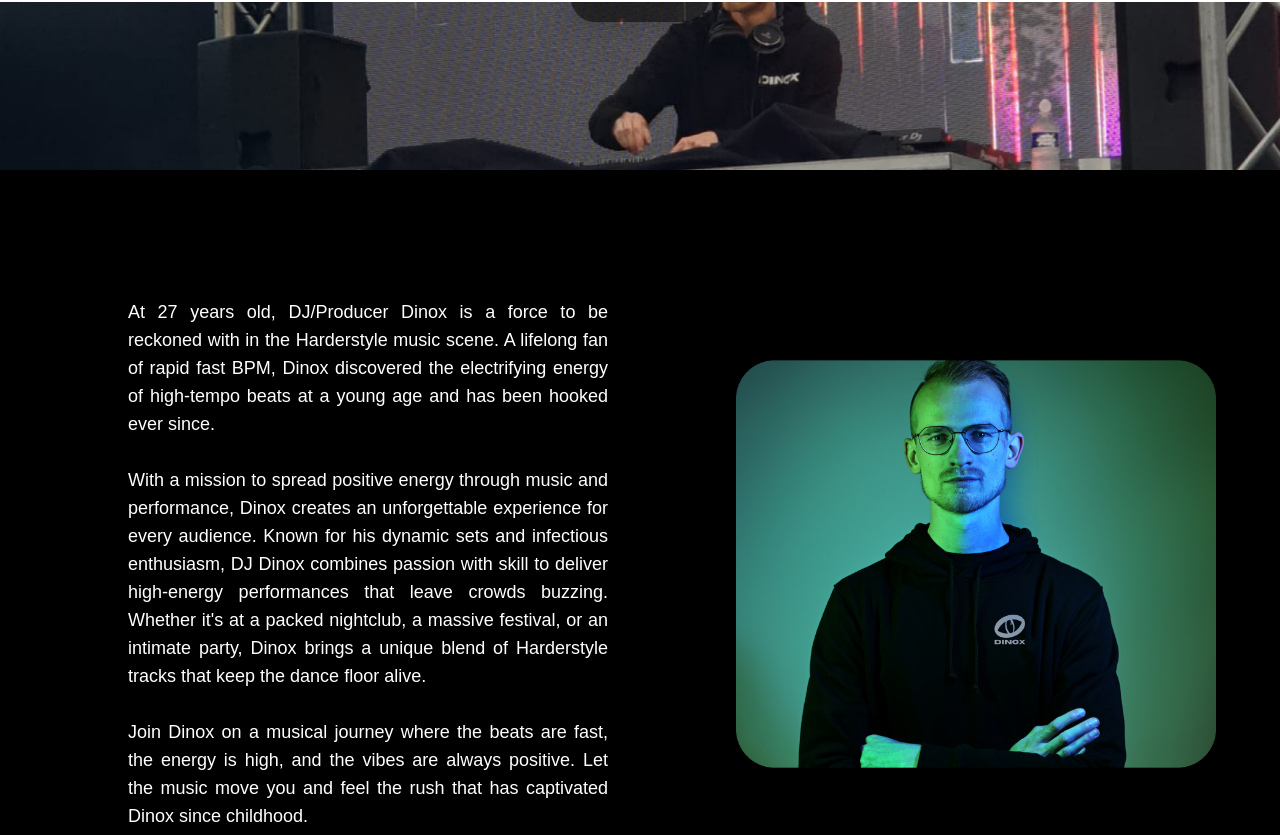
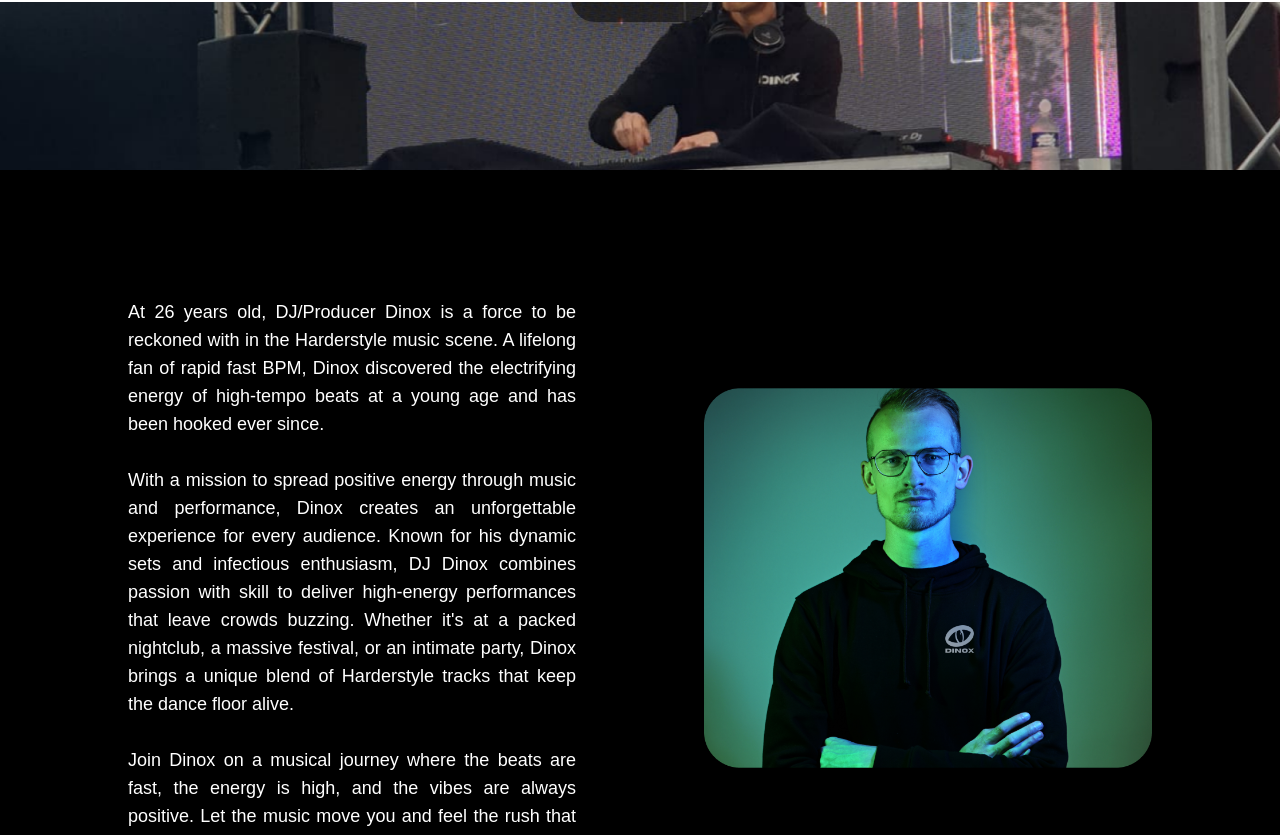
Before and after one commit to ScrambledFox/dinox-website, a Next.js app: page /about in a window 1280 px wide. Shown: the part 798-1633 px from the top of the page. Built offline with nearby package versions, Linux system fonts and the light colour scheme; a web font is replaced by a local one.

Commit message:
Styling fixes across the website & ultrawide support (#4)
* fix: about page styling fix

* feat: dynamic age calculation

* fix: social page styling

* feat: ultrawide support

* fix: typescript declerations for images

```diff
--- a/package.json
+++ b/package.json
@@ -1,6 +1,6 @@
 {
   "name": "dinox-website",
-  "version": "1.0.1",
+  "version": "1.0.2",
   "private": true,
   "scripts": {
     "dev": "next dev",
--- a/src/app/(pages)/about/page.tsx
+++ b/src/app/(pages)/about/page.tsx
@@ -6,6 +6,8 @@ import PromoVideo from '@/components/PromoVideo';
 import SpotifyEmbed from '@/components/Spotify';
 import Subheader from '@/components/Subheader';
 import UnopinionatedAboutBlock from '@/components/UnopinionatedAboutBlock';
+
+import useAge from '@/utils/useAge';
 
 import dinoxFrontImage from '/public/images/dinox-front.png';
 import djImage from '/public/images/dj.png';
@@ -20,6 +22,8 @@ export const metadata: Metadata = {
 };
 
 export default function AboutPage() {
+  const dinoxAge = useAge(new Date('1997-09-28'));
+
   return (
     <main className='flex flex-col justify-center items-center'>
       <div className='max-w-[1000px] mb-16 mx-2'>
@@ -34,12 +38,13 @@ export default function AboutPage() {
           title='BIO'
           coverImage={workingImage}
           textImage={dinoxFrontImage}
+          priority
         >
           <p>
-            At 27 years old, DJ/Producer Dinox is a force to be reckoned with in
-            the Harderstyle music scene. A lifelong fan of rapid fast BPM, Dinox
-            discovered the electrifying energy of high-tempo beats at a young
-            age and has been hooked ever since.
+            At {dinoxAge} years old, DJ/Producer Dinox is a force to be reckoned
+            with in the Harderstyle music scene. A lifelong fan of rapid fast
+            BPM, Dinox discovered the electrifying energy of high-tempo beats at
+            a young age and has been hooked ever since.
           </p>
           <br />
           <p>
--- a/src/app/(pages)/socials/page.tsx
+++ b/src/app/(pages)/socials/page.tsx
@@ -1,4 +1,4 @@
-'use client';
+// 'use client';
 
 import Header from '@/components/Header';
 import Socials from '@/components/Socials';
@@ -13,25 +13,25 @@ import Subheader from '@/components/Subheader';
 export default function SocialsPage() {
   return (
     <div className='flex flex-col justify-center items-center mb-16'>
-      <div className='container mb-16 px-2'>
+      {/* Headers */}
+      <div className='container mb-8 px-2'>
         <Header text='Stay up-to-date' className='mb-4' />
-        <Header text='follow dinox' className='mb-12' />
-        <Subheader>
-          Stay up to date for freshly produced tracks and events. Make sure you
-          are never missing out on Dinox news and events.
-        </Subheader>
+        <Header text='follow dinox' className='mb-8' />
+        <div className='w-full flex flex-row justify-center'>
+          <Subheader className='p-4 md:w-[60%]'>
+            Stay up to date for freshly produced tracks and events. Make sure
+            you are never missing out on Dinox news and events.
+          </Subheader>
+        </div>
       </div>
 
+      {/* Body */}
       <div className='px-4 w-full md:w-[50%]'>
         <div className='flex flex-row justify-between mb-12'>
           <Socials />
         </div>
 
-        <div className='flex flex-col mx-4'>
-          <div className='relative left-0 w-full h-[152px]'>
-            <SpotifyEmbed />
-          </div>
-        </div>
+        <SpotifyEmbed />
       </div>
     </div>
   );
--- a/src/app/page.tsx
+++ b/src/app/page.tsx
@@ -10,7 +10,8 @@ import backgroundImage from '/public/images/dinox-crowd.jpg';
 
 export default function HomePage() {
   return (
-    <main className='relative flex min-h-screen flex-col items-center'>
+    <main className='relative flex min-h-screen flex-col items-center w-svw'>
+      {/* Background, fade-in */}
       <motion.div
         initial={{ opacity: 0 }}
         animate={{ opacity: 1 }}
@@ -32,12 +33,12 @@ export default function HomePage() {
         transition={{ duration: 1, delay: 1.1 }}
         className='w-full h-screen bg-black/50 flex flex-col justify-center'
       >
-        <div className='flex flex-row justify-center md:justify-start md:ml-16'>
-          <div className='flex flex-col gap-9 w-[80%] items-center pt-32 md:w-[40%]'>
+        <div className='flex flex-row justify-center md:justify-start md:ml-16 ultrawide:ml-64'>
+          <div className='flex flex-col gap-9 w-[80%] items-center pt-32 md:w-[40%] ultrawide:w-[900px]'>
             <h1 className='text-2xl md:text-6xl font-header text-white uppercase'>
               Unleash the beats
             </h1>
-            <p className='text-sm md:text-xl text-white text-justify'>
+            <p className='text-sm md:text-xl text-white text-justify [text-align-last:center]'>
               Dive into the heart-pounding beats of DINOX. Known for
               electrifying hardstyle and relentless frenchcore, DINOX delivers
               intense, high-energy performances that will keep you moving all
--- a/src/components/AboutBlock.tsx
+++ b/src/components/AboutBlock.tsx
@@ -1,12 +1,13 @@
 import Image, { StaticImageData } from 'next/image';
 
-import Header from '@/components/Header';
+import UnopinionatedAboutBlock from '@/components/UnopinionatedAboutBlock';
 
 interface AboutBlockProps {
   className?: string;
   title: string;
   coverImage: StaticImageData;
   textImage: StaticImageData;
+  priority?: boolean;
   children?: React.ReactNode;
 }
 
@@ -16,38 +17,24 @@ export default function AboutBlock({
   title,
   coverImage,
   textImage,
+  priority,
 }: AboutBlockProps) {
   return (
-    <div
-      className={`${className} relative flex flex-col border-t-8 border-white`}
+    <UnopinionatedAboutBlock
+      className={className}
+      title={title}
+      coverImage={coverImage}
+      sideElement={
+        <Image
+          src={textImage}
+          alt='background'
+          quality={100}
+          priority={priority}
+          className='object-cover rounded-2xl'
+        />
+      }
     >
-      <div className='relative h-[400px] flex flex-row justify-center items-center'>
-        <Header
-          text={title}
-          className='relative !text-4xl m-16 bg-black p-8 bg-opacity-50 rounded-3xl'
-        />
-        <div className='-z-10'>
-          <Image
-            src={coverImage}
-            alt='background'
-            quality={100}
-            className='object-cover object-center'
-            fill={true}
-          />
-        </div>
-      </div>
-
-      <div className='md:relative text-justify flex flex-col md:flex-row w-full justify-center align-bottom gap-16 p-8 md:p-[64px] items-center bg-black'>
-        <div className='flex-1 md:p-[64px]'>{children}</div>
-        <div className='md:flex-1'>
-          <Image
-            src={textImage}
-            alt='background'
-            quality={100}
-            className='object-cover rounded-2xl'
-          />
-        </div>
-      </div>
-    </div>
+      {children}
+    </UnopinionatedAboutBlock>
   );
 }
--- a/src/components/Spotify.tsx
+++ b/src/components/Spotify.tsx
@@ -2,7 +2,7 @@ export default function SpotifyEmbed() {
   return (
     <iframe
       src='https://open.spotify.com/embed/artist/0EtonsnDHhrEeh0UFjA7s0?utm_source=oembed'
-      className='w-full h-full'
+      className='w-full h-[400px] '
       allowFullScreen
       allow='clipboard-write; encrypted-media; fullscreen; picture-in-picture;'
     ></iframe>
--- a/src/components/UnopinionatedAboutBlock.tsx
+++ b/src/components/UnopinionatedAboutBlock.tsx
@@ -20,12 +20,13 @@ export default function UnopinionatedAboutBlock({
 }: AboutBlockProps) {
   return (
     <div
-      className={`${className} relative flex flex-col border-t-8 border-white`}
+      className={`${className} relative ultrawide:w-svw flex flex-col border-t-8 border-white`}
     >
+      {/* Headers */}
       <div className='relative h-[400px] flex flex-row justify-center items-center'>
         <Header
           text={title}
-          className='relative !text-4xl m-16 bg-black p-8 bg-opacity-50 rounded-3xl'
+          className='relative !text-4xl bg-black p-8 bg-opacity-50 rounded-3xl'
         />
         <div className='-z-10'>
           <Image
@@ -38,9 +39,12 @@ export default function UnopinionatedAboutBlock({
         </div>
       </div>
 
-      <div className='md:relative text-justify flex flex-col md:flex-row w-full justify-center align-bottom gap-16 p-4 md:p-[64px] items-center bg-black'>
-        <div className='flex-1'>{children}</div>
-        <div className='md:flex-1 w-full'>{sideElement}</div>
+      {/* Body block */}
+      <div className='w-full md:relative bg-black flex flex-row justify-center'>
+        <div className='text-justify flex flex-col md:flex-row w-full justify-center align-bottom gap-8 md:gap-32 p-8 md:p-[128px] items-center ultrawide:w-[2000px]'>
+          <div className='flex-1'>{children}</div>
+          <div className='md:flex-1 w-full'>{sideElement}</div>
+        </div>
       </div>
     </div>
   );
--- a/src/globals.d.ts
+++ b/src/globals.d.ts
@@ -1 +1,5 @@
 declare module '*.md';
+declare module '*.png';
+declare module '*.jpg';
+declare module '*.jpeg';
+declare module '*.svg';
--- /dev/null
+++ b/src/utils/useAge.ts
@@ -0,0 +1,46 @@
+import { GetServerSidePropsContext } from 'next';
+import { useMemo } from 'react';
+
+const calculateAge = (birthdate: Date): number => {
+  const birthDateObj = new Date(birthdate);
+  const today = new Date();
+  let age = today.getFullYear() - birthDateObj.getFullYear();
+  const monthDiff = today.getMonth() - birthDateObj.getMonth();
+  if (
+    monthDiff < 0 ||
+    (monthDiff === 0 && today.getDate() < birthDateObj.getDate())
+  ) {
+    age--;
+  }
+  return age;
+};
+
+const ageCache = new Map<string, number>();
+
+const useAge = (birthdate: Date): number => {
+  const cacheKey = birthdate.toISOString();
+  const cachedAge = ageCache.get(cacheKey);
+
+  // Return the cached age if it exists or calculate the age and cache it
+  return useMemo(() => {
+    if (cachedAge !== undefined) {
+      return cachedAge;
+    }
+    const age = calculateAge(birthdate);
+    ageCache.set(cacheKey, age);
+    return age;
+  }, [birthdate, cacheKey, cachedAge]);
+};
+
+export async function getServerSideProps(ctx: GetServerSidePropsContext) {
+  const birthdate = ctx.query.birthdate as string;
+
+  if (!birthdate) {
+    return { props: { birthdate: null, age: null } };
+  }
+
+  const age = calculateAge(new Date(birthdate));
+  return { props: { birthdate, age } };
+}
+
+export default useAge;
--- a/tailwind.config.ts
+++ b/tailwind.config.ts
@@ -4,6 +4,15 @@ import defaultTheme from 'tailwindcss/defaultTheme';
 export default {
   content: ['./src/**/*.{js,jsx,ts,tsx}'],
   theme: {
+    screens: {
+      xs: '375px',
+      sm: '640px',
+      md: '768px',
+      lg: '1024px',
+      xl: '1280px',
+      '2xl': '1536px',
+      ultrawide: '2200px',
+    },
     extend: {
       fontFamily: {
         primary: ['var(--font-doppio)'],
```
